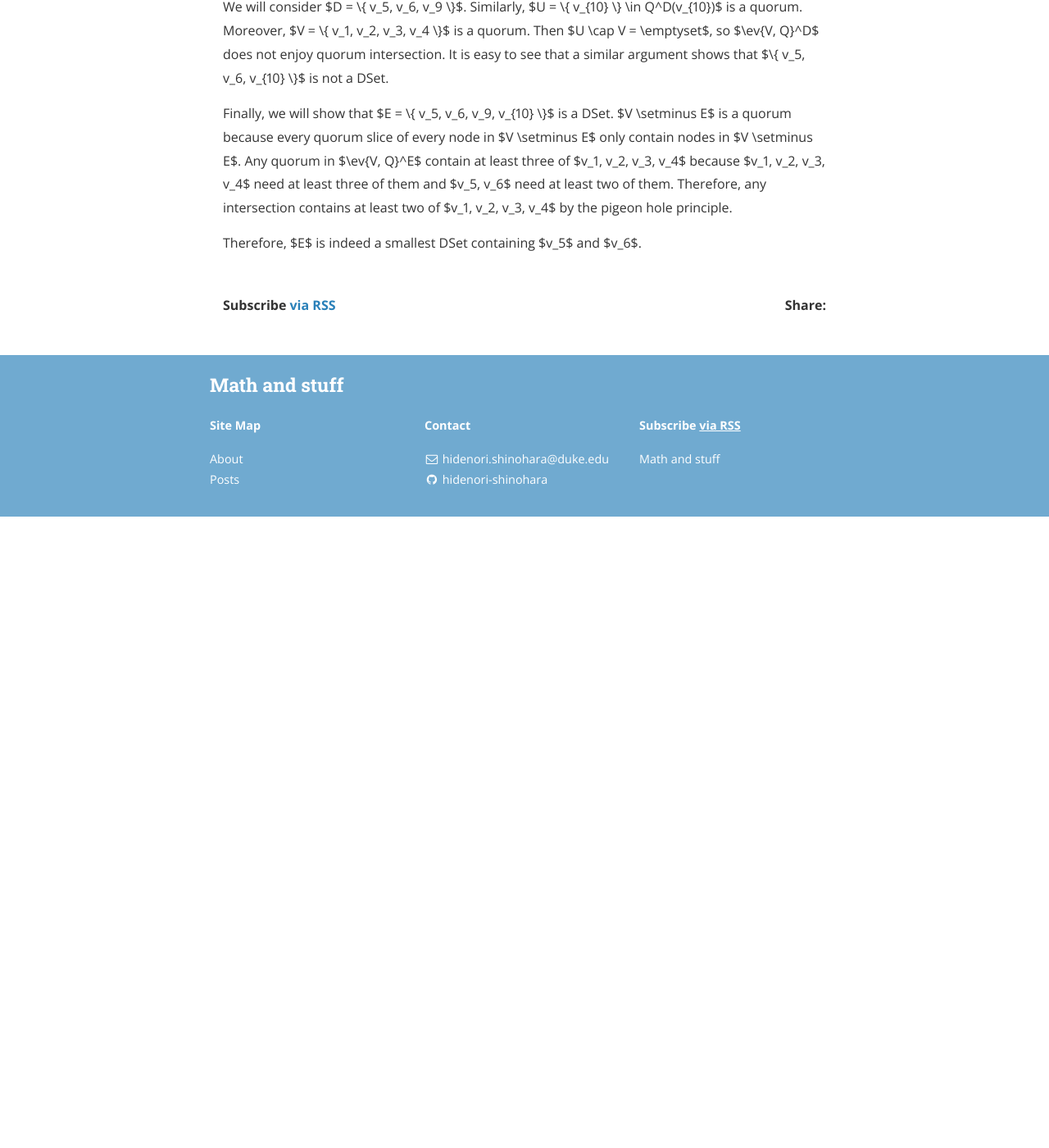
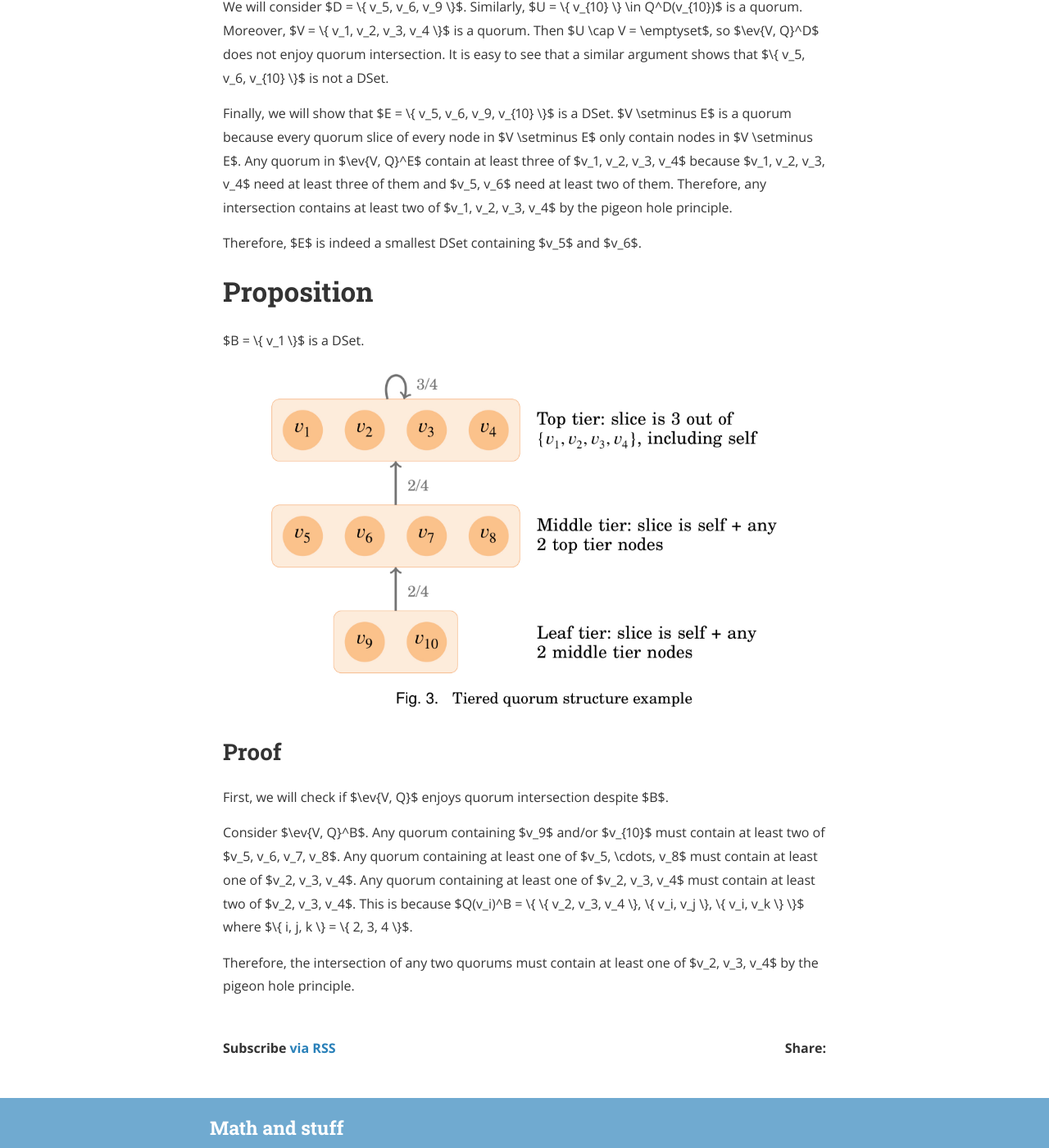
Before and after one commit to hidenori-shinohara/hidenori-shinohara.github.io, a Jekyll site: the page built from _posts/stellar/2020-05-16-dset-examples.md, in a window 1280 px wide and 1400 px high, scrolled down 1319 px. Shown: the whole window at 82% size. Built offline with Jekyll 4.4.1, drawn with Linux system fonts in a browser that asks for light colours; nearby versions of some CDN libraries; before the commit the page ends 1949 px from its top, so only the background shows below that; some of the changed text lies outside the part shown.

Commit message:
Add another proof about dsets

```diff
--- a/_posts/stellar/2020-05-16-dset-examples.md
+++ b/_posts/stellar/2020-05-16-dset-examples.md
@@ -5,7 +5,7 @@ date:   2020-05-16
 author: Hidenori
 ---
 
-We will prove the claim made on P.10 of the [Stellar white paper](https://www.stellar.org/papers/stellar-consensus-protocol).
+We will prove some of the claims made on P.9-10 of the [Stellar white paper](https://www.stellar.org/papers/stellar-consensus-protocol).
 
 # Proposition
 The smallest DSet containing $v_5, v_6$ in Figure 3 below is $\\{ v_5, v_6, v_9, v_{10} \\}$.
@@ -38,3 +38,19 @@ Any quorum in $\ev{V, Q}^E$ contain at least three of $v_1, v_2, v_3, v_4$ becau
 Therefore, any intersection contains at least two of $v_1, v_2, v_3, v_4$ by the pigeon hole principle.
 
 Therefore, $E$ is indeed a smallest DSet containing $v_5$ and $v_6$.
+
+# Proposition
+$B = \\{ v_1 \\}$ is a DSet.
+
+![Tiered quorum example](/assets/stellar/tiered_quorum_example.jpeg)
+
+## Proof
+First, we will check if $\ev{V, Q}$ enjoys quorum intersection despite $B$.
+
+Consider $\ev{V, Q}^B$.
+Any quorum containing $v_9$ and/or $v_{10}$ must contain at least two of $v_5, v_6, v_7, v_8$.
+Any quorum containing at least one of $v_5, \cdots, v_8$ must contain at least one of $v_2, v_3, v_4$.
+Any quorum containing at least one of $v_2, v_3, v_4$ must contain at least two of $v_2, v_3, v_4$.
+This is because $Q(v_i)^B = \\{ \\{ v_2, v_3, v_4 \\}, \\{ v_i, v_j \\}, \\{ v_i, v_k \\} \\}$ where $\\{ i, j, k \\} = \\{ 2, 3, 4 \\}$.
+
+Therefore, the intersection of any two quorums must contain at least one of $v_2, v_3, v_4$ by the pigeon hole principle.
```
